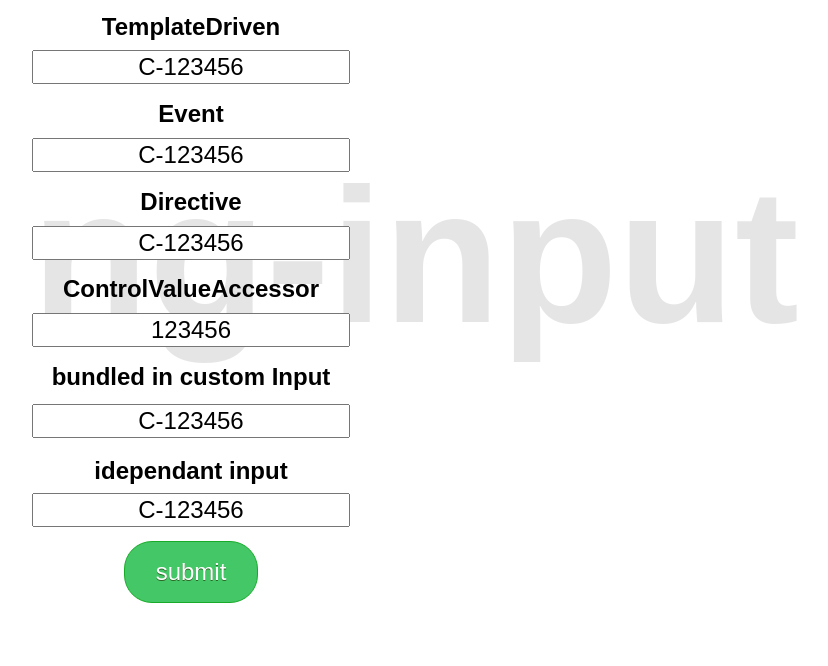
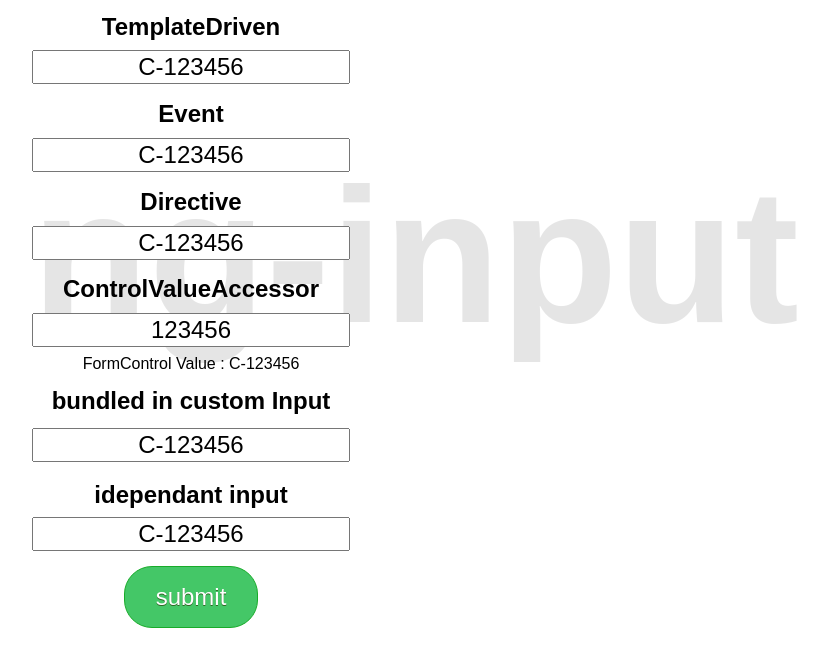
Before and after one commit to dominikmathmann/ng-input, an Angular app: page / in a window 1280 px wide. Shown: the top 666 px of the page, without its empty margins (449-1277 px from the left). Built offline with nearby package versions, Linux system fonts and the light colour scheme.

Commit message:
Input Demo

```diff
--- a/src/app/app.component.html
+++ b/src/app/app.component.html
@@ -17,6 +17,7 @@
     <ged-validation-error-marker [control]="form.controls['customernumber2']"></ged-validation-error-marker>
     <h2>ControlValueAccessor</h2>
     <input type="text" formControlName="customernumber3" gedCustomernumberFormatterAccessor />
+    <div>FormControl Value : {{form.controls["customernumber3"].value}}</div>
     <ged-validation-error-marker [control]="form.controls['customernumber3']"></ged-validation-error-marker>
     <h2>bundled in custom Input</h2>
     <ged-input>
```
